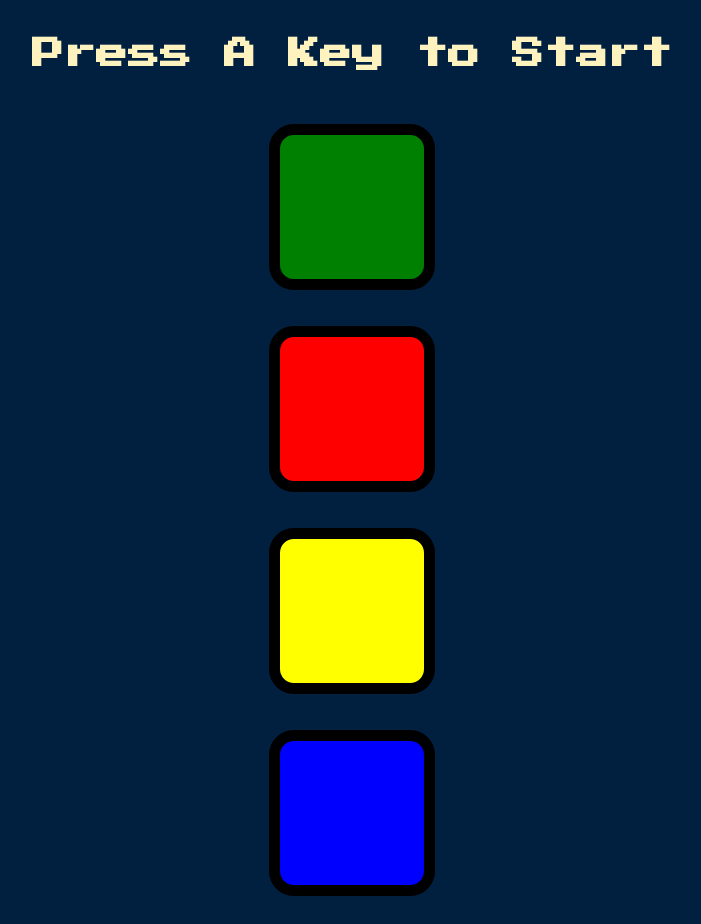
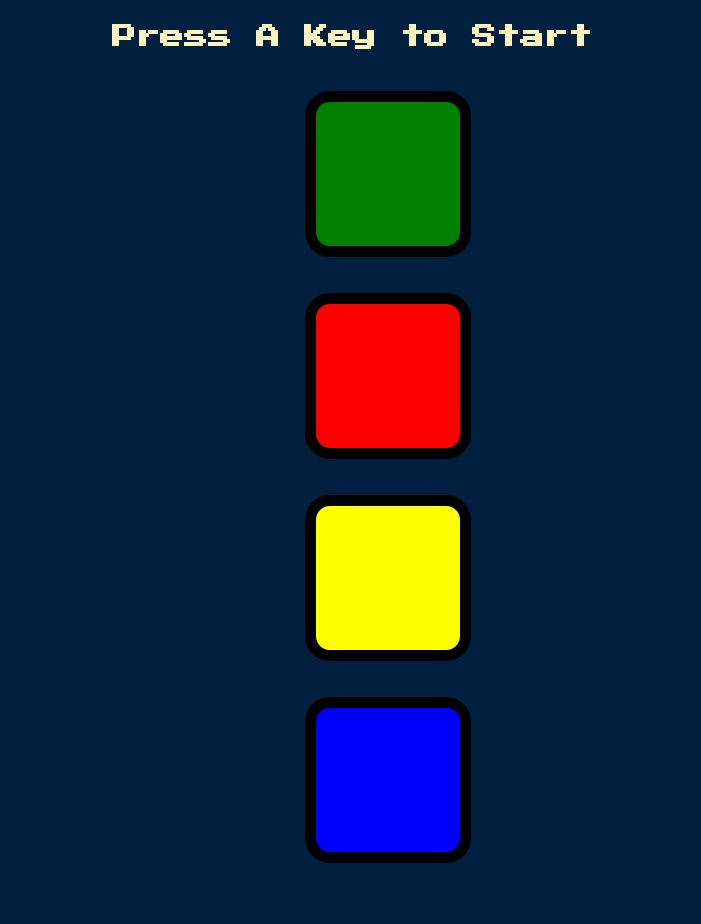
Before and after one commit to kitty-g13/Simongame, a plain HTML site: page index.html in a window 1280 px wide. Shown: the whole page, without its empty margins (288-989 px from the left). After the commit the page ends 891 px from the top, so only its background shows below. Drawn offline with nearby package versions, Linux system fonts and the light colour scheme.

Commit message:
Update styles.css

```diff
--- a/styles.css
+++ b/styles.css
@@ -5,14 +5,14 @@ body {
 
 #level-title {
   font-family: 'Press Start 2P', cursive;
-  font-size: 2rem;
-  margin:  3%;
+  font-size: 1.5rem;
+  margin:  2%;
   color: #FEF2BF;
 }
 
 .container {
   display: block;
-  width: 20%;
+  width: 10%;
   margin: auto;
 
 }
```
